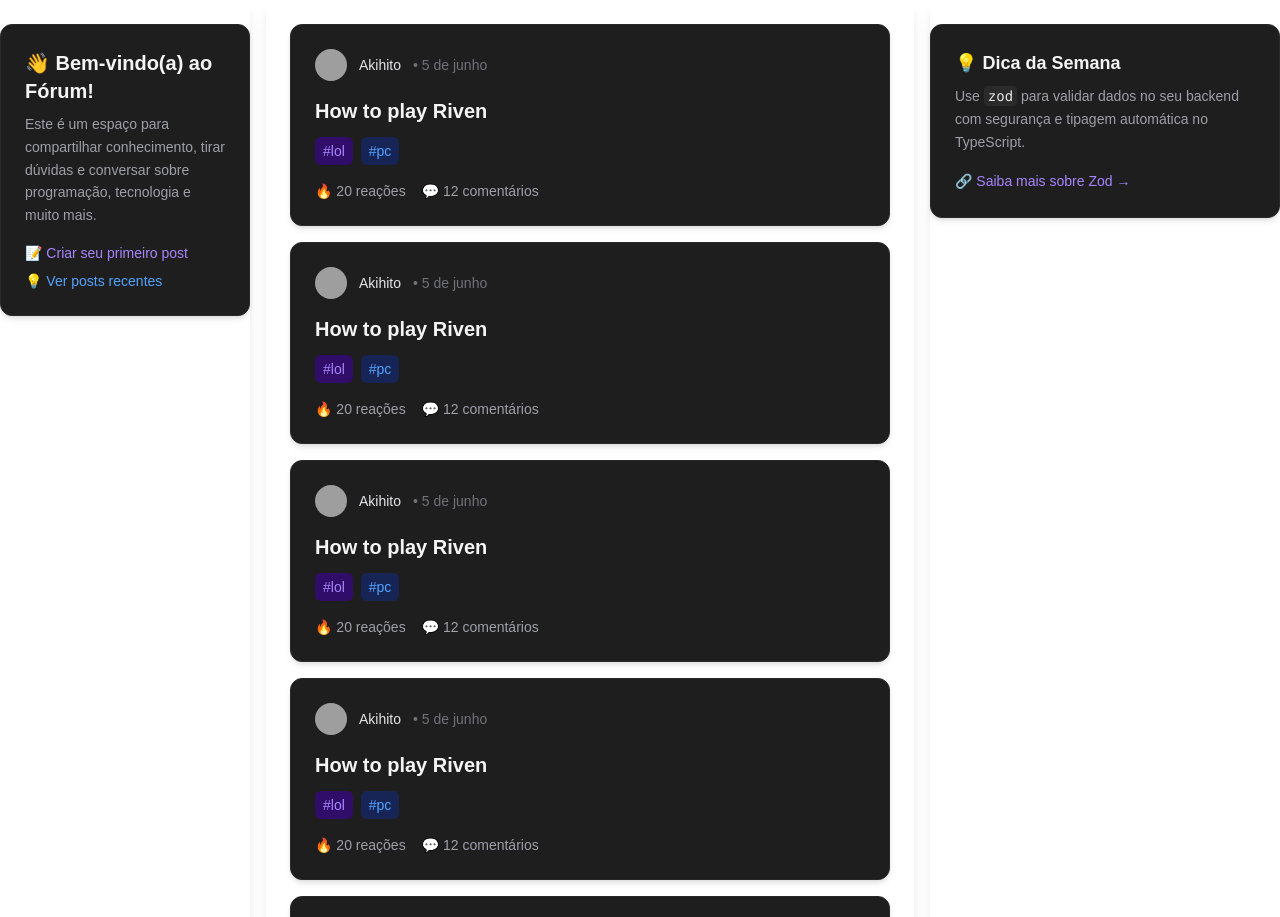
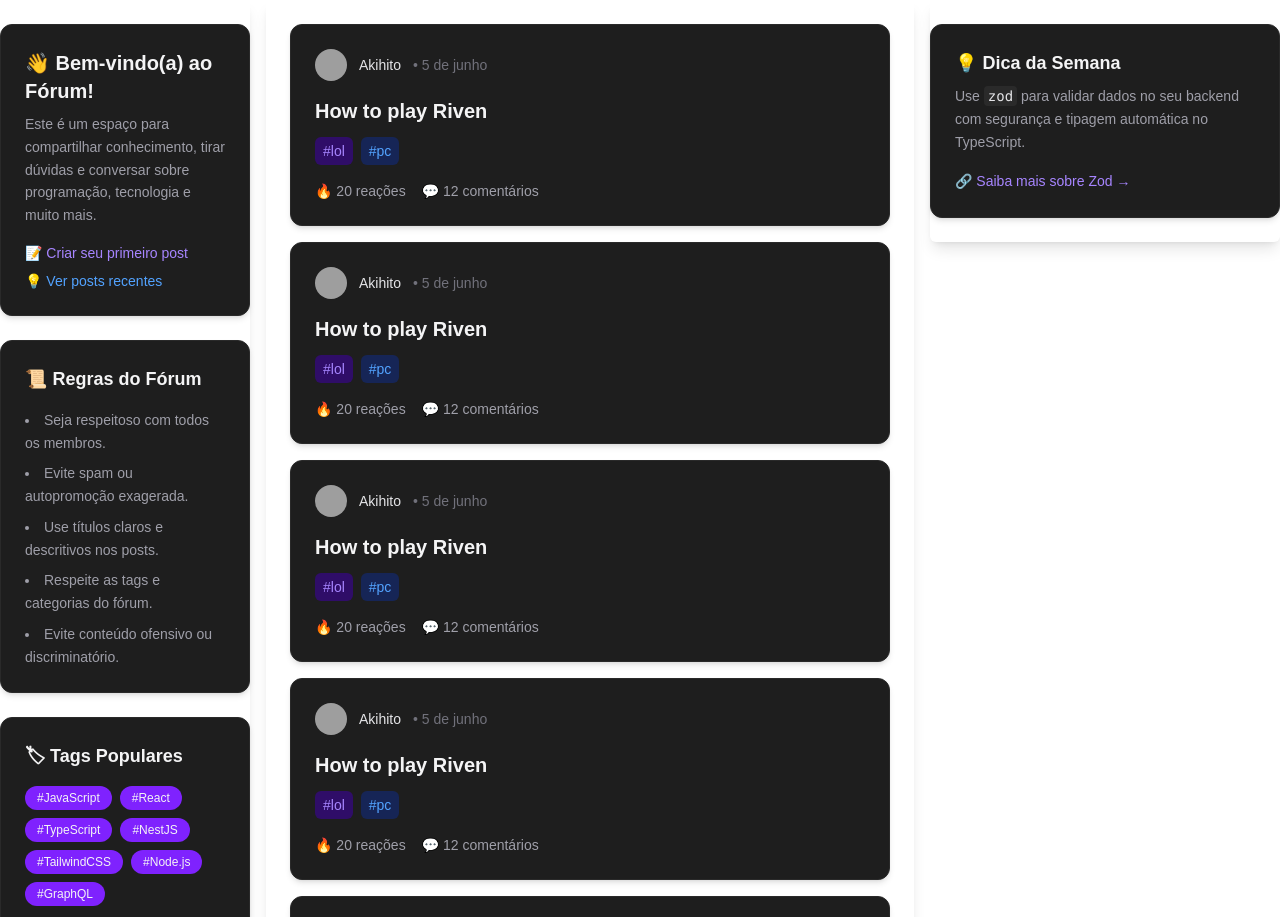
Before and after one commit to Akihito7/front-forum, a Next.js app: page / in a window 1280 px wide. Shown: the top 917 px of the page. Built offline with nearby package versions, Linux system fonts and the light colour scheme; grey boxes are pictures that could not be loaded.

Commit message:
feat : added card rules and popular tags

```diff
--- /dev/null
+++ b/src/app/components/home/card-popular-tags.tsx
@@ -0,0 +1,30 @@
+const popularTags = [
+  "JavaScript",
+  "React",
+  "TypeScript",
+  "NestJS",
+  "TailwindCSS",
+  "Node.js",
+  "GraphQL",
+];
+
+export function CardPopularTags() {
+  return (
+    <div className="bg-[#1e1e1e] border border-[#2a2a2a] rounded-xl p-6 shadow-md">
+      <h2 className="text-zinc-100 text-lg font-semibold mb-4">
+        🏷 Tags Populares
+      </h2>
+
+      <div className="flex flex-wrap gap-2">
+        {popularTags.map((tag) => (
+          <span
+            key={tag}
+            className="bg-violet-600 text-zinc-100 text-xs font-medium px-3 py-1 rounded-full cursor-pointer hover:bg-violet-500 transition"
+          >
+            #{tag}
+          </span>
+        ))}
+      </div>
+    </div>
+  );
+}
--- /dev/null
+++ b/src/app/components/home/card-rules.tsx
@@ -0,0 +1,17 @@
+export function CardRules() {
+  return (
+    <div className="bg-[#1e1e1e] border border-[#2a2a2a] rounded-xl p-6 shadow-md">
+      <h2 className="text-zinc-100 text-lg font-semibold mb-4">
+        📜 Regras do Fórum
+      </h2>
+
+      <ul className="list-disc list-inside text-zinc-400 text-sm space-y-2 leading-relaxed">
+        <li>Seja respeitoso com todos os membros.</li>
+        <li>Evite spam ou autopromoção exagerada.</li>
+        <li>Use títulos claros e descritivos nos posts.</li>
+        <li>Respeite as tags e categorias do fórum.</li>
+        <li>Evite conteúdo ofensivo ou discriminatório.</li>
+      </ul>
+    </div>
+  );
+}
--- a/src/app/page.tsx
+++ b/src/app/page.tsx
@@ -1,20 +1,24 @@
 import { CardGreetings } from "./components/home/card-greetings";
+import { CardPopularTags } from "./components/home/card-popular-tags";
 import { CardPost } from "./components/home/card-post";
+import { CardRules } from "./components/home/card-rules";
 import { CardTipWeekly } from "./components/home/card-tip-weekly";
 
 export default function Home() {
   return (
     <div className="h-screen w-screen flex justify-center">
       <div className="max-w-[1600px] w-full h-full grid grid-cols-[250px_1fr_350px] justify-items-center gap-4">
-        <div className="w-full rounded-md shadow-lg py-6 transition hover:shadow-xl">
+        <div className="w-full max-h-max rounded-md shadow-lg py-6 transition hover:shadow-xl space-y-6">
           <CardGreetings />
+          <CardRules />
+          <CardPopularTags />
         </div>
         <div className="w-full  rounded-md shadow-lg p-6 transition hover:shadow-xl space-y-4">
           {Array.from({ length: 10 }).map((_, index) => (
             <CardPost key={index} />
           ))}
         </div>
-        <div className="w-full rounded-md shadow-lg py-6 transition hover:shadow-xl">
+        <div className="w-full  max-h-max rounded-md shadow-lg py-6 transition hover:shadow-xl">
           <CardTipWeekly />
         </div>
       </div>
```
